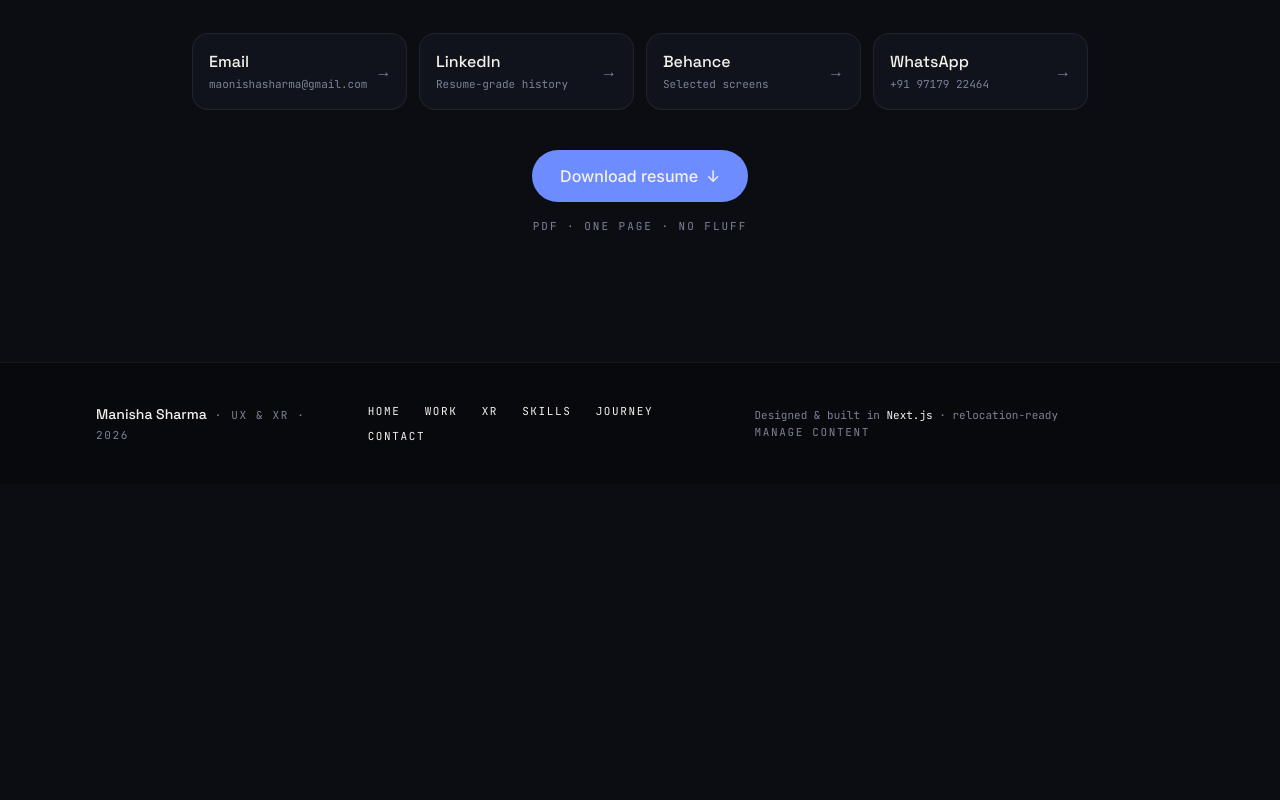
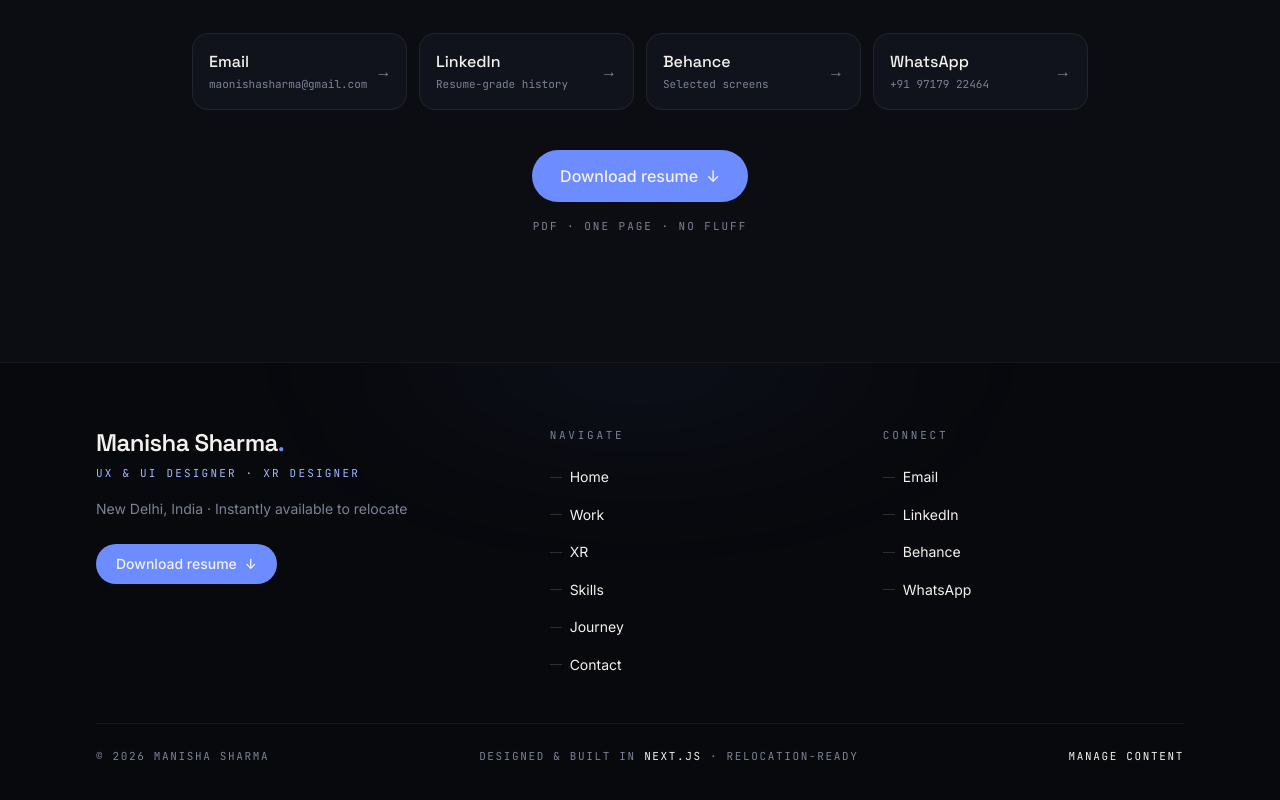
Before and after one commit to manishasharma1998/Portfolio, a Next.js app: page / in a window 1280 px wide. Shown: the part 7332-8132 px from the top of the page. Before the commit the page ends 7816 px from the top, so only its background shows below. Built offline with nearby package versions, Linux system fonts and the light colour scheme.

Commit message:
Footer: three-column grid, resume CTA, aligned bottom bar

```diff
--- a/src/components/footer.tsx
+++ b/src/components/footer.tsx
@@ -3,40 +3,100 @@ import { getSiteConfig } from "@/lib/content";
 export function Footer() {
   const site = getSiteConfig();
   const year = new Date().getFullYear();
+
+  const connect = [
+    { label: "Email", href: `mailto:${site.email}` },
+    { label: "LinkedIn", href: site.linkedin },
+    { label: "Behance", href: site.behance },
+    { label: "WhatsApp", href: site.whatsapp },
+  ] as const;
+
   return (
-    <footer className="border-t border-white/[0.06] bg-ink-950">
-      <div className="mx-auto flex max-w-6xl flex-col gap-6 px-5 py-10 sm:flex-row sm:items-center sm:justify-between sm:px-8">
-        <p className="font-display text-sm font-medium text-bone-100">
+    <footer className="relative overflow-hidden border-t border-white/[0.06] bg-ink-950">
+      <div
+        aria-hidden
+        className="pointer-events-none absolute -top-32 left-1/2 h-64 w-[720px] -translate-x-1/2 rounded-full bg-[radial-gradient(ellipse,rgba(108,140,255,0.08),transparent_70%)] blur-3xl"
+      />
+
+      <div className="relative mx-auto max-w-6xl px-5 py-14 sm:px-8 sm:py-16">
+        <div className="grid gap-10 md:grid-cols-[1.4fr_1fr_1fr] md:gap-8">
+          {/* Brand */}
+          <div>
+            <p className="font-display text-2xl font-semibold tracking-tight text-bone-100">
               {site.name}
-          <span className="ml-2 font-mono text-[11px] font-normal tracking-[0.15em] text-fog-500">
-            · UX & XR · {year}
-          </span>
+              <span className="text-lens-400">.</span>
             </p>
+            <p className="mt-1.5 font-mono text-[11px] tracking-[0.2em] text-lens-300 uppercase">
+              {site.role}
+            </p>
+            <p className="mt-4 max-w-xs text-sm leading-relaxed text-fog-500">{site.location}</p>
+            <a
+              href={site.resume}
+              download
+              className="mt-6 inline-flex items-center gap-2 rounded-full bg-lens-400 px-5 py-2.5 text-sm font-medium text-ink-950 transition-colors hover:bg-lens-300"
+            >
+              Download resume <span aria-hidden>↓</span>
+            </a>
+          </div>
 
-        <nav aria-label="Footer" className="flex flex-wrap gap-x-6 gap-y-2">
+          {/* Navigate */}
+          <div>
+            <p className="font-mono text-[11px] tracking-[0.25em] text-fog-500 uppercase">
+              Navigate
+            </p>
+            <ul className="mt-4 space-y-2.5">
               {site.nav.map((l) => (
+                <li key={l.href}>
                   <a
-              key={l.href}
                     href={l.href}
-              className="font-mono text-[11px] tracking-[0.15em] text-fog-500 uppercase transition-colors hover:text-lens-300"
+                    className="group inline-flex items-center gap-2 text-sm text-fog-400 transition-colors hover:text-bone-100"
                   >
+                    <span className="h-px w-3 bg-white/[0.15] transition-all duration-300 group-hover:w-5 group-hover:bg-lens-400" />
                     {l.label}
                   </a>
+                </li>
               ))}
-        </nav>
+            </ul>
+          </div>
 
-        <p className="flex flex-wrap items-center gap-x-4 font-mono text-[11px] text-fog-500">
-          <span>
-            Designed & built in <span className="text-bone-100">Next.js</span> ·
-            relocation-ready
-          </span>
+          {/* Connect */}
+          <div>
+            <p className="font-mono text-[11px] tracking-[0.25em] text-fog-500 uppercase">
+              Connect
+            </p>
+            <ul className="mt-4 space-y-2.5">
+              {connect.map((c) => (
+                <li key={c.label}>
+                  <a
+                    href={c.href}
+                    target={c.href.startsWith("http") ? "_blank" : undefined}
+                    rel={c.href.startsWith("http") ? "noopener noreferrer" : undefined}
+                    className="group inline-flex items-center gap-2 text-sm text-fog-400 transition-colors hover:text-bone-100"
+                  >
+                    <span className="h-px w-3 bg-white/[0.15] transition-all duration-300 group-hover:w-5 group-hover:bg-lens-400" />
+                    {c.label}
+                  </a>
+                </li>
+              ))}
+            </ul>
+          </div>
+        </div>
+
+        {/* Bottom bar */}
+        <div className="mt-12 flex flex-col gap-4 border-t border-white/[0.06] pt-6 sm:flex-row sm:items-center sm:justify-between">
+          <p className="font-mono text-[11px] tracking-[0.15em] text-fog-500 uppercase">
+            © {year} {site.name}
+          </p>
+          <p className="font-mono text-[11px] tracking-[0.15em] text-fog-500 uppercase">
+            Designed &amp; built in <span className="text-bone-100">Next.js</span> · relocation-ready
+          </p>
           <a
             href="/admin/index.html"
-            className="uppercase tracking-[0.15em] transition-colors hover:text-lens-300"
+            className="font-mono text-[11px] tracking-[0.15em] text-fog-500 uppercase transition-colors hover:text-lens-300"
           >
             Manage content
           </a>
-        </p>
+        </div>
       </div>
     </footer>
   );
```
Lines whose indentation alone changed are shown as unchanged.
